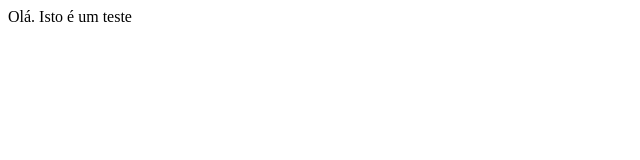
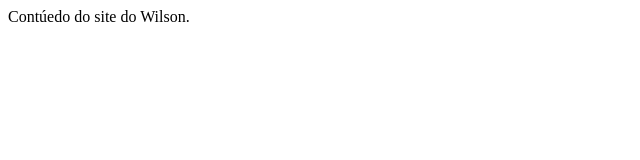
Before and after one commit to dsbagatini/wilson-site, a plain HTML site: page public_html/index.html in a window 1280 px wide. Shown: the full height of the page, 0-640 px from the left. Drawn offline with Linux system fonts and the light colour scheme.

Commit message:
Modifiquei o título do site e o conteúdo em body

```diff
--- a/public_html/index.html
+++ b/public_html/index.html
@@ -3,9 +3,9 @@
 <head>
     <meta charset="UTF-8">
     <meta name="viewport" content="width=device-width, initial-scale=1.0">
-    <title>Document</title>
+    <title>Posso te ajudar!</title>
 </head>
 <body>
-    Olá. Isto é um teste
+    Contúedo do site do Wilson.
 </body>
 </html>
```
